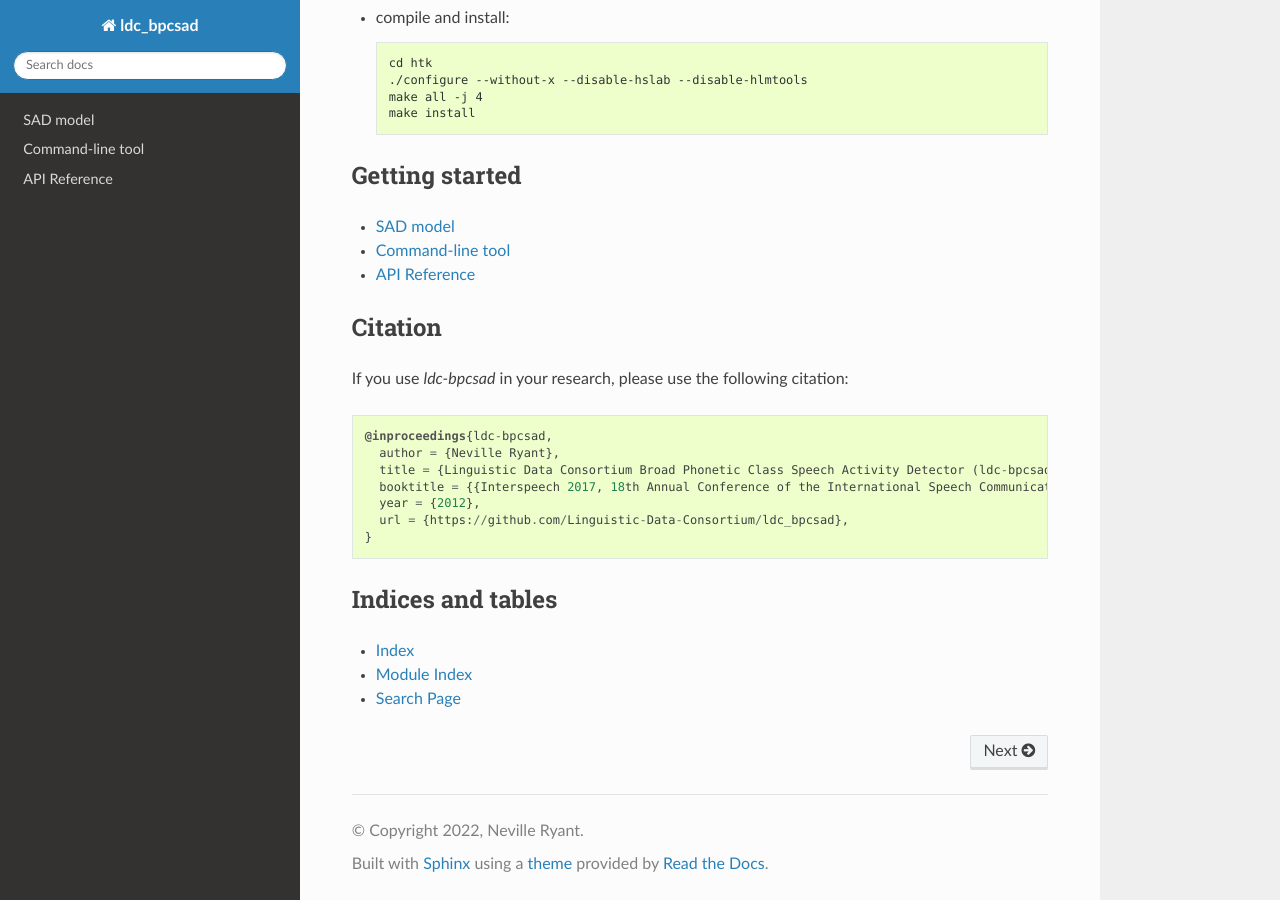
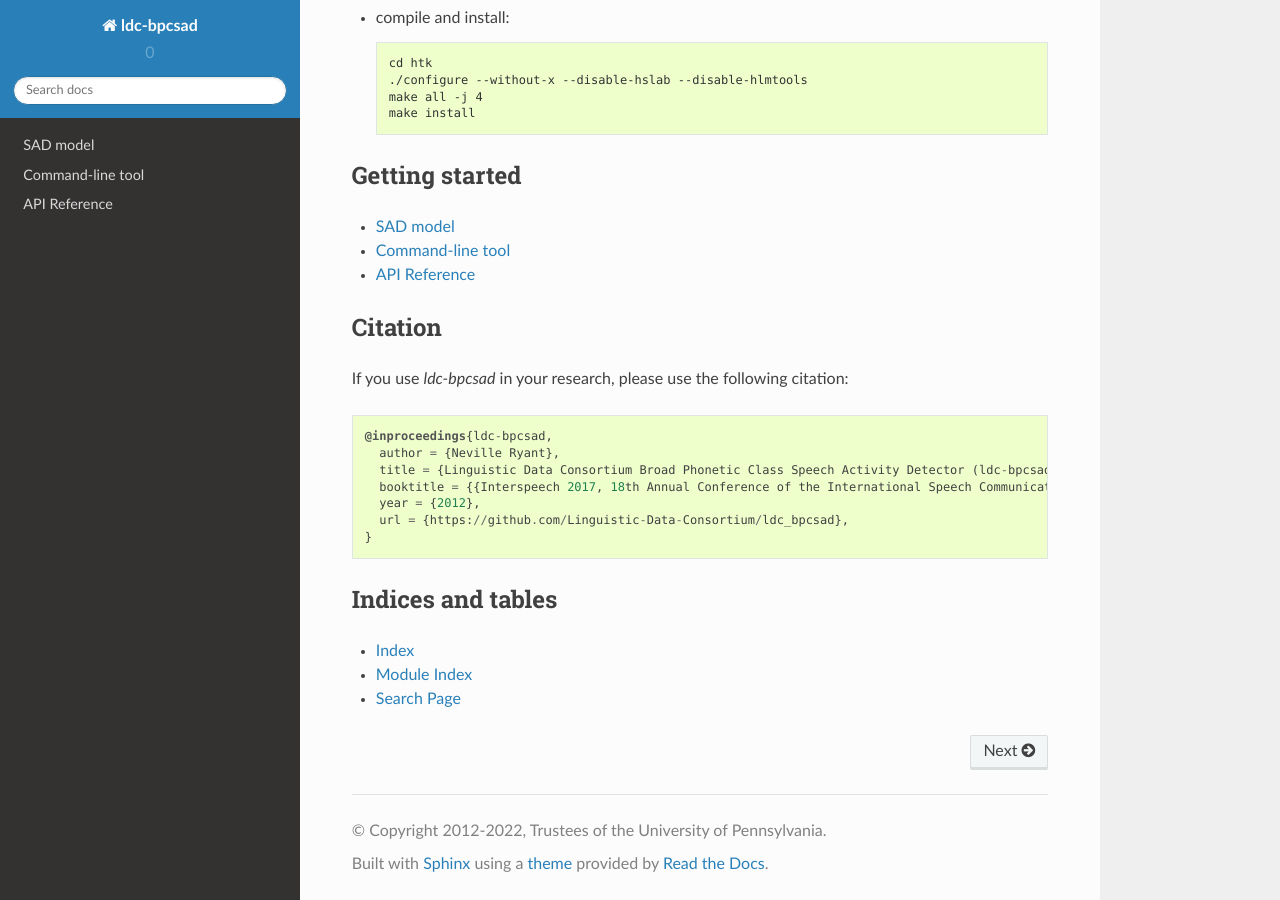
Before and after one commit to Linguistic-Data-Consortium/ldc-bpcsad, a Sphinx documentation site: the page built from docs/source/index.rst, in a window 1280 px wide and 900 px high, scrolled down 740 px. Built offline with Sphinx 7.4.7 and the Read the Docs theme 2.0.0, drawn with Linux system fonts in a browser that asks for light colours; some of the changed lines change nothing that is shown.

Commit message:
docs: Correct project name, copyright, version number.

```diff
--- a/docs/source/conf.py
+++ b/docs/source/conf.py
@@ -17,18 +17,20 @@ sys.path.insert(0, os.path.abspath('../..'))
 import ldc_bpcsad
 
 
-# -- Project information -----------------------------------------------------
-
-project = 'ldc_bpcsad'
-copyright = '2022, Neville Ryant'
+##############################################################################
+# Project information.
+##############################################################################
+project = 'ldc-bpcsad'
+copyright = '2012-2022, Trustees of the University of Pennsylvania'
 author = 'Neville Ryant'
+version = ldc_bpcsad.__version__.split('+')[0]
 release = ldc_bpcsad.__version__
 
-# -- General configuration ---------------------------------------------------
 
-# Add any Sphinx extension module names here, as strings. They can be
-# extensions coming with Sphinx (named 'sphinx.ext.*') or your custom
-# ones.
+##############################################################################
+# Config
+##############################################################################
+# Sphinx extensions.
 extensions = [
     'sphinx.ext.autodoc',
     'sphinx.ext.autosummary',
@@ -41,21 +43,22 @@ extensions = [
     'sphinx_rtd_theme']
 
 
-# Napoleon settings
-#napoleon_google_docstring = True
-#napoleon_numpy_docstring = True
-#napoleon_include_init_with_doc = False
-#napoleon_include_private_with_doc = False
-#napoleon_include_special_with_doc = False
-#napoleon_use_admonition_for_examples = False
-#napoleon_use_admonition_for_notes = False
-#napoleon_use_admonition_for_references = False
-#napoleon_use_ivar = False
-#napoleon_use_param = True
-#napoleon_use_rtype = True
-#napoleon_use_keyword = True
+# Napoleon settings.
+napoleon_google_docstring = True
+napoleon_numpy_docstring = True
+napoleon_include_init_with_doc = False
+napoleon_include_private_with_doc = False
+napoleon_include_special_with_doc = False
+napoleon_use_admonition_for_examples = False
+napoleon_use_admonition_for_notes = False
+napoleon_use_admonition_for_references = False
+napoleon_use_ivar = False
+napoleon_use_param = True
+napoleon_use_rtype = True
+napoleon_use_keyword = True
 
 
+# Intersphinx.
 intersphinx_mapping = {
     'python' : ('https://docs.python.org/3', None),
     'numpy' : ('http://docs.scipy.org/doc/numpy', None),
@@ -68,7 +71,6 @@ intersphinx_mapping = {
 # Bibtex.
 bibtex_bibfiles = ['refs.bib']
 bibtex_default_style = 'plain'
-
 
 
 # Add any paths that contain templates here, relative to this directory.
@@ -85,14 +87,14 @@ exclude_patterns = []
 pygments_style = 'sphinx'
 
 
-# -- Options for HTML output -------------------------------------------------
-
 # The theme to use for HTML and HTML Help pages.  See the documentation for
 # a list of builtin themes.
 #
 import sphinx_rtd_theme
 html_theme = 'sphinx_rtd_theme'
 html_theme_path = [sphinx_rtd_theme.get_html_theme_path()]
+html_theme_options = {'display_version': True}
+
 
 # Add any paths that contain custom static files (such as style sheets) here,
 # relative to this directory. They are copied after the builtin static files,
```
